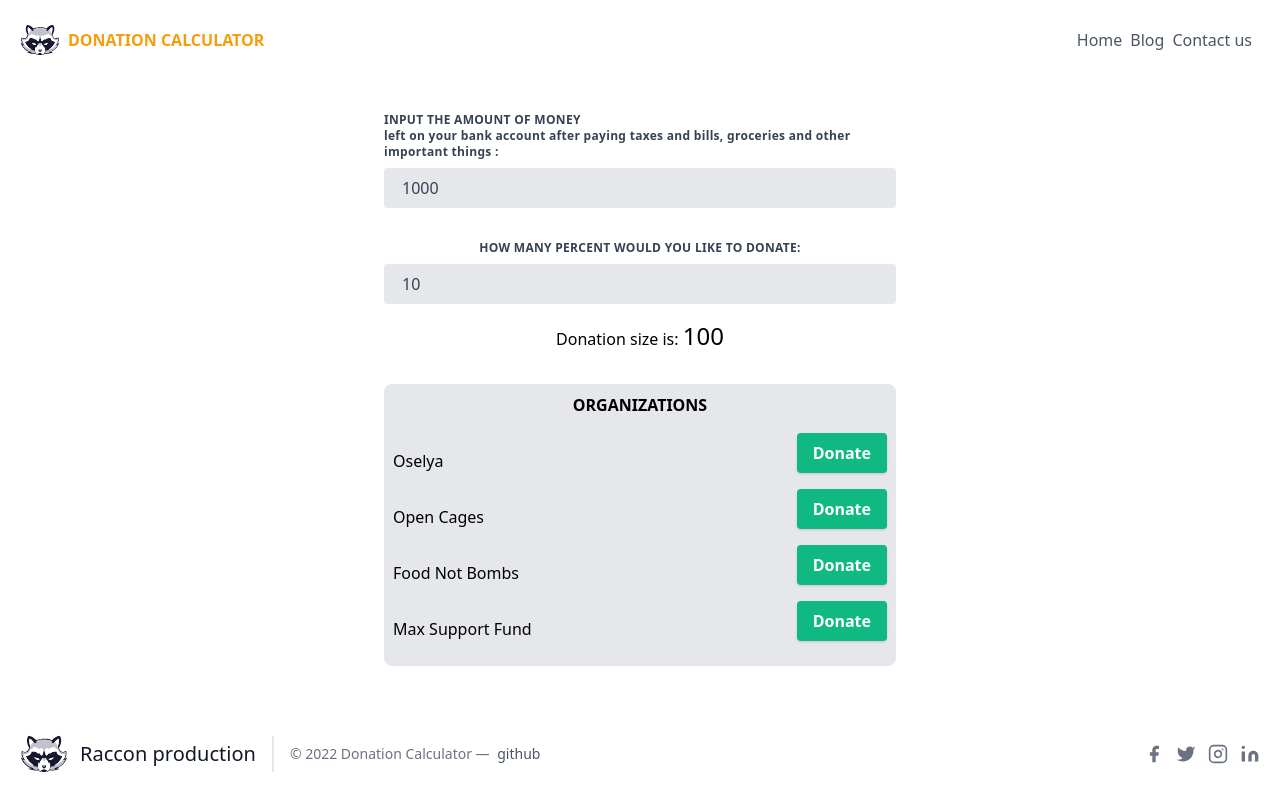
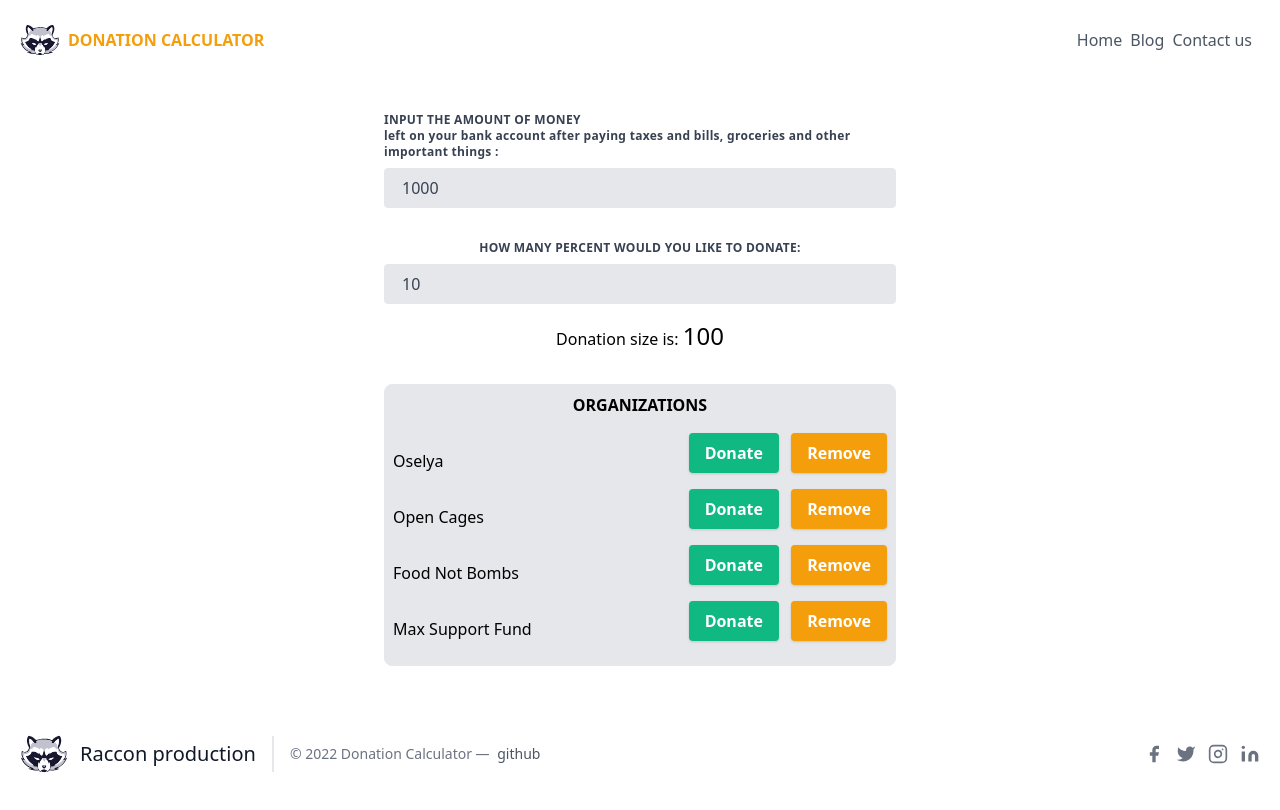
Before and after one commit to mirafedas/svelte-vite-ts, a Svelte app: page / in a window 1280 px wide. Built offline with nearby package versions, Linux system fonts and the light colour scheme.

Commit message:
added store

```diff
--- a/src/components/Organization.svelte
+++ b/src/components/Organization.svelte
@@ -1,4 +1,5 @@
 <script lang="ts">
+  import { organizations } from "../stores.js";
   export let organization;
   let isDescriptionShown = false;
 
@@ -8,7 +9,13 @@
 
   function goToDonationPage() {
     if (!organization.url) return;
-    // window.open(organization.url, "_blank").focus();
+    window.open(organization.url, "_blank").focus();
+  }
+
+  function removeOrganization() {
+    organizations.update((organizations) => {
+      return organizations.filter((el) => el !== organization);
+    });
   }
 </script>
 
@@ -17,16 +24,24 @@
     <button on:click={toggleDescription} class="hover:text-green-500">
       {organization.name}
     </button>
-    <button
-      on:click={goToDonationPage}
-      class="mb-4 shadow bg-green-500 hover:bg-green-400 focus:shadow-outline focus:outline-none text-white font-bold py-2 px-4 rounded"
-    >
-      Donate
-    </button>
+    <div>
+      <button
+        on:click={goToDonationPage}
+        class="mb-4 mr-2 shadow bg-green-500 hover:bg-green-400 focus:shadow-outline focus:outline-none text-white font-bold py-2 px-4 rounded"
+      >
+        Donate
+      </button>
+      <button
+        on:click={removeOrganization}
+        class="mb-4 shadow bg-yellow-500 hover:bg-yellow-400 focus:shadow-outline focus:outline-none text-white font-bold py-2 px-4 rounded"
+      >
+        Remove
+      </button>
+    </div>
   </div>
 
   {#if organization.description && isDescriptionShown}
-    <article class="w-full">
+    <article class="w-full mb-4">
       <p class="italic ml-4">{organization.description}</p>
     </article>
   {/if}
--- a/src/components/Organizations.svelte
+++ b/src/components/Organizations.svelte
@@ -1,37 +1,24 @@
 <script lang="ts">
+  import { organizations } from "../stores.js";
   import Organization from "./Organization.svelte";
 
-  const organizations = [
-    {
-      name: "Oselya",
-      description: "Oselya is a non-governmental organization whose mission is to help homeless people find their dignity in the Community and thus in society, and to help society accept everyone.",
-      url: "http://emaus-oselya.org/ua/?page_id=4055",
-    },
-    {
-      name: "Open Cages",
-      description: "Open Cages is a non-govermental organization whose activities are aimed at protecting the rights of animals on industrial farms. This organization is a part of the Anima International.",
-      url: "https://opencages.com.ua/take-action/donate/",
-    },
-    {
-      name: "Food Not Bombs",
-      description: "Food Not Bombs is a consensus-based collective that solicits food donations from grocery stores and restaurants and shares hot vegan meals, bags of groceries, and seasonal clothes with and for those in need.",
-      url: "https://foodnotbombs.net/new_site/donate.php",
-    },
-    {
-      name: "Max Support Fund",
-      description: "The Max Support Fund has been created to support my husband, who is bored and disappointed because I work overtime.",
-      url: "",
-    },
-  ];
+  let organizations_value;
+
+  organizations.subscribe((value) => {
+    organizations_value = value;
+  });
 </script>
 
 <section
   class="flex flex-col w-full max-w-lg border rounded-lg bg-gray-200 p-2"
 >
   <h2 class="font-bold mb-4 uppercase text-center">Organizations</h2>
-  <ul class="w-full list-none">
-    {#each organizations as organization}
-      <Organization {organization} />
-    {/each}
-  </ul>
+
+  {#if organizations_value?.length}
+    <ul class="w-full list-none">
+      {#each organizations_value as organization}
+        <Organization {organization} />
+      {/each}
+    </ul>
+  {/if}
 </section>
--- /dev/null
+++ b/src/stores.js
@@ -0,0 +1,28 @@
+import { writable } from 'svelte/store';
+
+export const organizations = writable([
+    {
+      name: "Oselya",
+      description:
+        "Oselya is a non-governmental organization whose mission is to help homeless people find their dignity in the Community and thus in society, and to help society accept everyone.",
+      url: "http://emaus-oselya.org/ua/?page_id=4055",
+    },
+    {
+      name: "Open Cages",
+      description:
+        "Open Cages is a non-governmental organization whose activities are aimed at protecting the rights of animals on industrial farms. This organization is a part of the Anima International.",
+      url: "https://opencages.com.ua/take-action/donate/",
+    },
+    {
+      name: "Food Not Bombs",
+      description:
+        "Food Not Bombs is a consensus-based collective that solicits food donations from grocery stores and restaurants and shares hot vegan meals, bags of groceries, and seasonal clothes with and for those in need.",
+      url: "https://foodnotbombs.net/new_site/donate.php",
+    },
+    {
+      name: "Max Support Fund",
+      description:
+        "The Max Support Fund has been created to support my husband, who is bored and disappointed because I work overtime.",
+      url: "",
+    },
+  ]);
```
